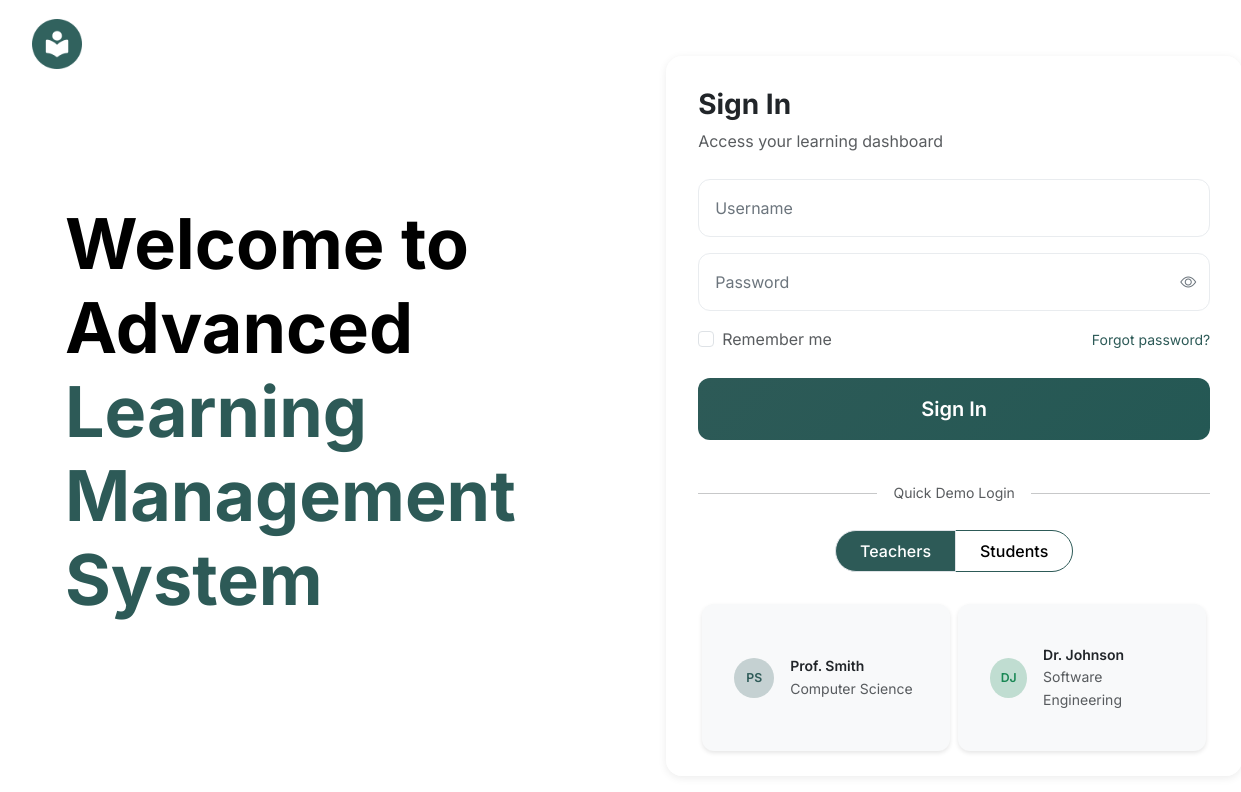
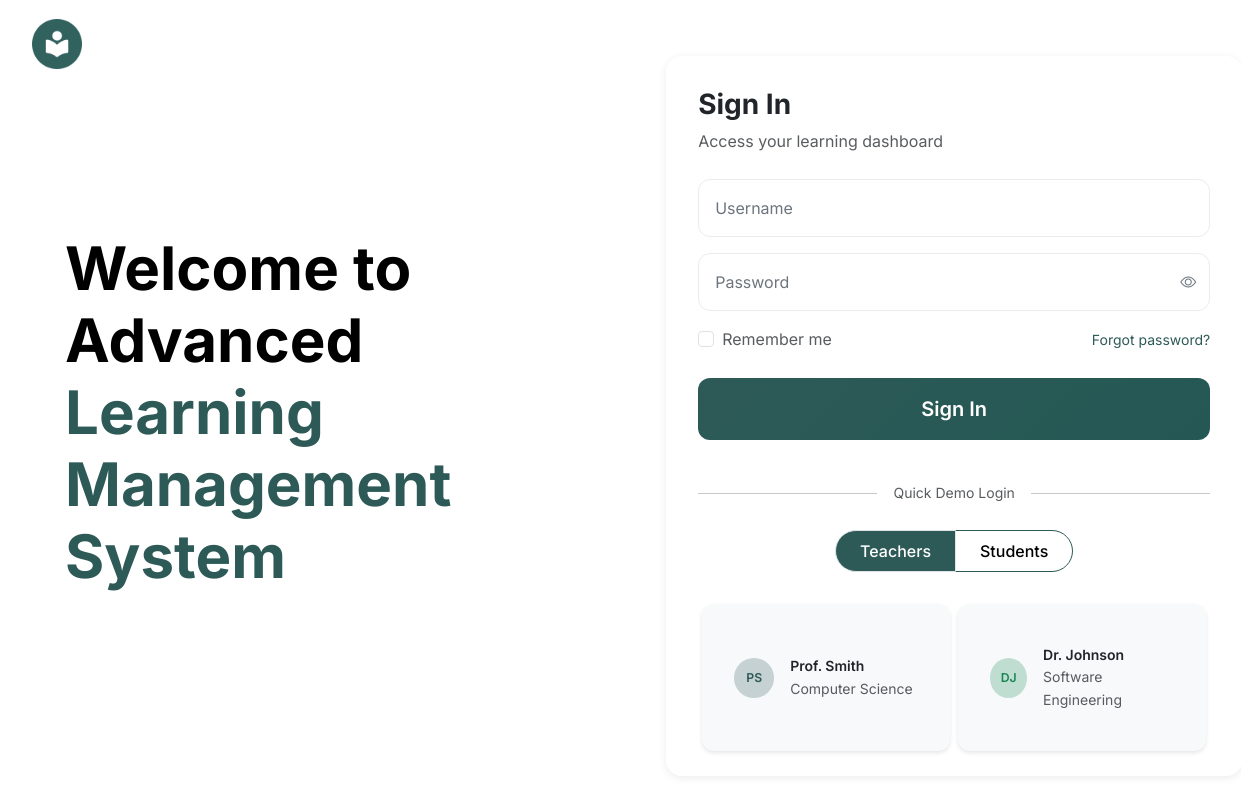
Before and after one commit to ChiyuiWong/learning_activties, a Flask app: page /login.html in a window 1536 px wide. Shown: the top 792 px of the page, without its empty margins (123-1364 px from the left). Run offline with Flask 3, Linux system fonts and the light colour scheme; parts of the project's set-up code (start-up, migrations or seed data) failed here and were passed over.

Commit message:
Change font size for Login page

```diff
--- a/frontend/static/css/main.css
+++ b/frontend/static/css/main.css
@@ -357,7 +357,7 @@ body.login-page {
 /* Extra Large screens (1400px+) */
 @media (min-width: 1400px) {
     .welcome-text-animated {
-        font-size: 70px !important;
+        font-size: 60px !important;
     }
 }
 
```
